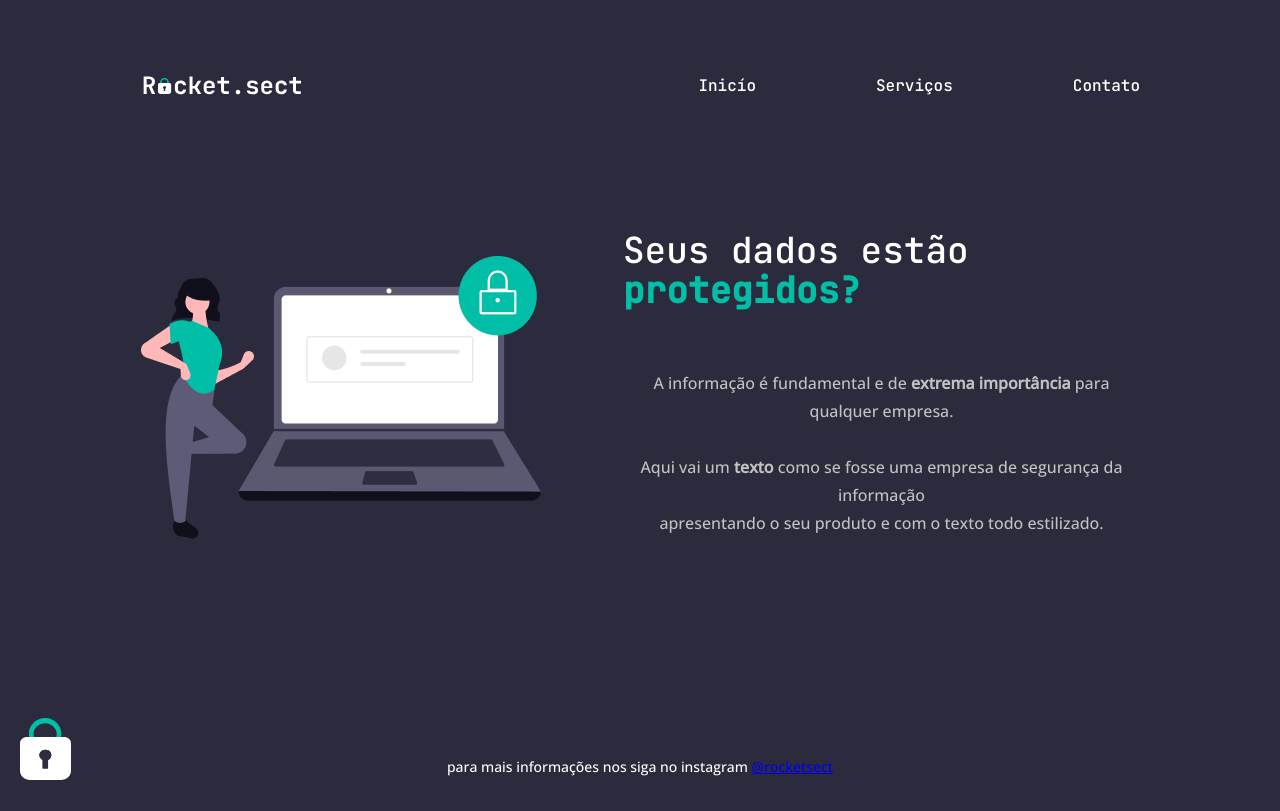
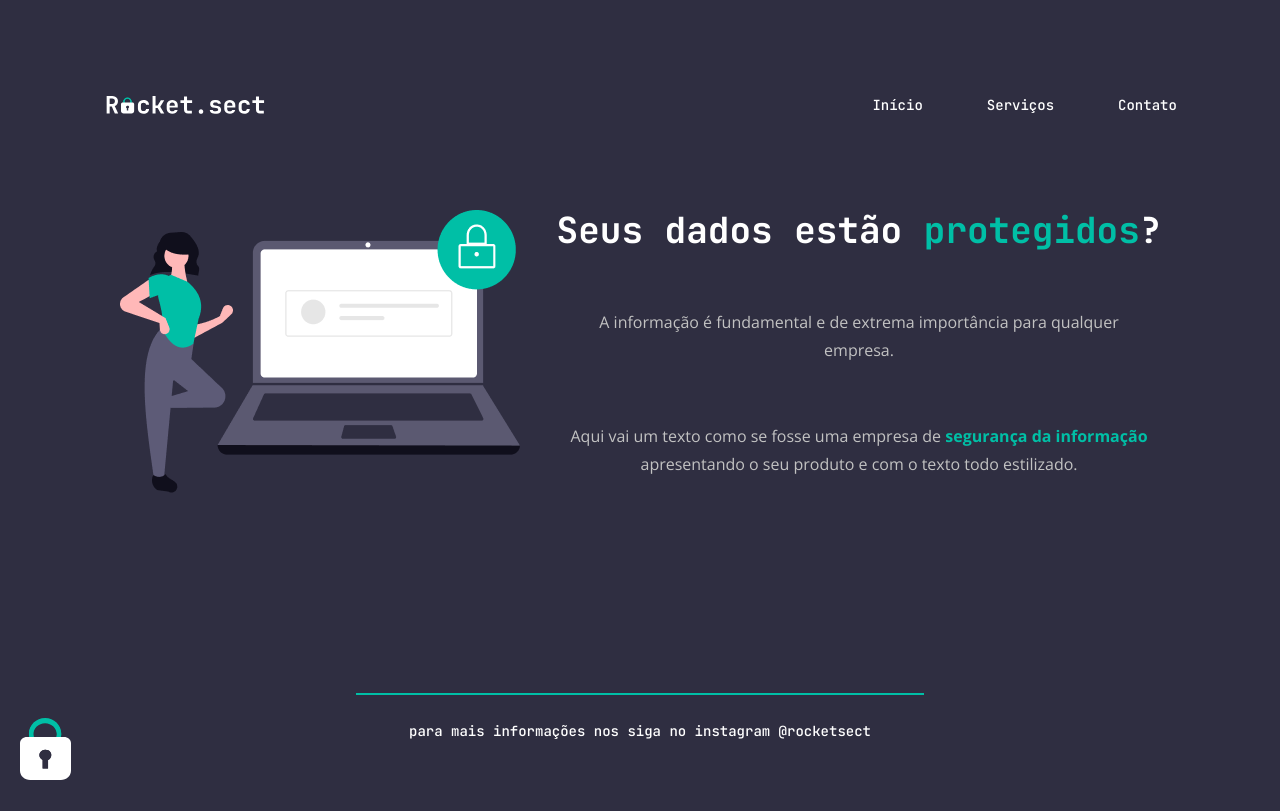
Before and after one commit to BelgaDEV/Projeto-03, a plain HTML site: page index.html in a window 1280 px wide. Drawn offline with nearby package versions, Linux system fonts and the light colour scheme.

Commit message:
update code

```diff
--- a/index.html
+++ b/index.html
@@ -1,63 +1,62 @@
 <!DOCTYPE html>
 <html lang="pt-br">
+
 <head>
-
   <link rel="preconnect" href="https://fonts.googleapis.com">
   <link rel="preconnect" href="https://fonts.gstatic.com" crossorigin>
 
   <meta charset="UTF-8">
   <meta name="viewport" content="width=device-width, initial-scale=1.0">
-
-        <link href="https://fonts.googleapis.com/css2?family=JetBrains+Mono:ital,wght@0,500;1,700&family=Open+Sans:ital,wght@0,500;1,700&display=swap" rel="stylesheet">
-
-        <title>Rocket.Seat</title>
+  <title>Rocket.sect</title>
 
   <link rel="stylesheet" href="style.css">
+
+  <link
+    href="https://fonts.googleapis.com/css2?family=JetBrains+Mono:wght@500;700&family=Open+Sans:wght@400;700&display=swap"
+    rel="stylesheet">
 </head>
+
 <body>
-
-<div class="page">
+  <div class="container">
+    <header>
+      <figure>
+        <img src="images/logo.svg" alt="">
+      </figure>
 
       <nav>
-         <a id="logo" href="#">
-         <img src="./images/logo.svg" alt="rocket.seat">
-         </a>
         <ul>
-              <li><a href="#">Inicío</a></li>
-              <li><a href="#">Serviços</a></li>
-              <li><a href="#">Contato</a></li>
+          <li>Início</li>
+          <li>Serviços</li>
+          <li>Contato</li>
         </ul>
       </nav>
+    </header>
 
     <main>
-<section class="text">
+      <figure>
+        <img src="images/img1.png" alt="">
+      </figure>
 
-    <h1>Seus dados estão <span> protegidos?</span></h1>
+      <div class="text">
+        <h2>Seus dados estão <span>protegidos</span>?</h2>
 
-    <p>
-        A informação é fundamental e
-        de <strong>extrema importância</strong> para qualquer
-        empresa.
+        <p>A informação é fundamental e de extrema importância para qualquer <br />empresa.</p>
 
-        <br>
-        <br>
-
-        Aqui vai um <strong>texto</strong> como se fosse uma
-        empresa de <span> segurança da informação</span><br>
-        apresentando o seu produto e
-        com o texto todo estilizado.
-    </p>
-</section>
-
-<img src="/images/img1.png" alt="Uma mulher ao lado de um notebook com cadeado">
-
+        <p>Aqui vai um texto como se fosse uma empresa de <span>segurança da informação</span> <br />apresentando o seu
+          produto
+          e com o texto
+          todo estilizado.</p>
+      </div>
     </main>
 
+    <div class="line"></div>
+
     <footer>
-    para mais informações nos siga no instagram <a href="https://Instagram.com/rocketseat" target="_blank">@rocketsect</a>
+      para mais informações nos siga no instagram @rocketsect
     </footer>
+
+    <img class="lock" src="images/padlock.svg" alt="">
   </div>
+</body>
 
-<img id="block" src="./images/padlock.svg" alt="cadeado fechado">
-</body>
 </html>
--- a/style.css
+++ b/style.css
@@ -1,85 +1,94 @@
-body {
-    margin: 0px;
-
-    font-family: "Open Sans", sans-serif;
-    background-color: #2C2B3D;
-
-    min-height: 100vh;
+* {
+    margin: 0;
+    padding: 0;
+    box-sizing: border-box;
   }
 
-.page {
-    width: 1000px;
-    margin: 0 auto;
-    padding-top: 71px;
+  body {
+    background: #2f2e41;
+    color: white;
   }
 
-nav{
-display: flex;
-justify-content: space-between;
-align-items: center;
-
-margin-bottom: 100px;
+  span {
+    color: #00bfa6;
+    font-weight: bold;
   }
 
-ul {
-    display: flex;
-    gap: 120px;
-    list-style: none;
-    margin: 0;
-    padding: 0;
+  .container {
+    padding: 71px 100px;
   }
 
-ul li a {
-color: #fff;
-text-decoration: none;
+  header {
+    font-family: "JetBrains Mono", monospace;
+    display: flex;
+    padding-bottom: 71px;
+    align-items: center;
+    justify-content: space-around;
   }
 
-h1, ul {
-    font-family: "JetBrains Mono", monospace;
+  figure img {
+    width: 168px;
+    height: 63px;
+  }
+
+  nav ul {
+    padding-left: 595px;
+    display: flex;
+    gap: 64px;
+    list-style: none;
+  }
+
+  nav ul li {
+    font-size: 14px;
+    line-height: 28px;
   }
 
   main {
     display: flex;
-    align-items: center;
-    gap: 82px;
-    justify-content: space-between;
-    flex-direction: row-reverse;
-
+    font-family: "Open Sans", sans-serif;
+    justify-content: space-around;
   }
 
-h1{
-    font-size: 36px;
-    line-height: 40px;
-    color: #fff;
-
-    font-weight: normal;
+  main figure img {
+    width: 401px;
+    height: 283px;
   }
 
-h1 span {
-    color: #00BFA6;
-    font-weight: bold;
+  main h2 {
+    padding-bottom: 58px;
+    font-size: 36px;
+    max-width: 610px;
+    line-height: 40px;
+    font-family: "JetBrains Mono", monospace;
   }
 
-section p {
+  main p {
+    padding-bottom: 58px;
+    font-family: "Open Sans", sans-serif;
     font-size: 16px;
+    color: #c2c2c2;
+    font-weight: 400;
     line-height: 28px;
-color: #C2C2C2;
-margin: 59px 0;
     text-align: center;
   }
 
-footer {
-    font-size: 14px;
-    line-height: 28px;
-    color: #fff;
-
-    text-align: center;
+  .line {
+    margin: 0 auto;
+    width: 568px;
+    border: 1px solid #00bfa6;
     margin-top: 157px;
-    margin-bottom: 21px;
   }
 
-#block {
-position: fixed;
-bottom: 20px;
-left: 20px;
+  footer {
+    padding-top: 27px;
+    text-align: center;
+    font-family: "JetBrains Mono", monospace;
+    font-size: 14px;
   }
+
+  .lock {
+    position: absolute;
+    left: 0;
+    bottom: 0;
+    padding: 20px;
+  }
```
Lines whose indentation alone changed are shown as unchanged.
